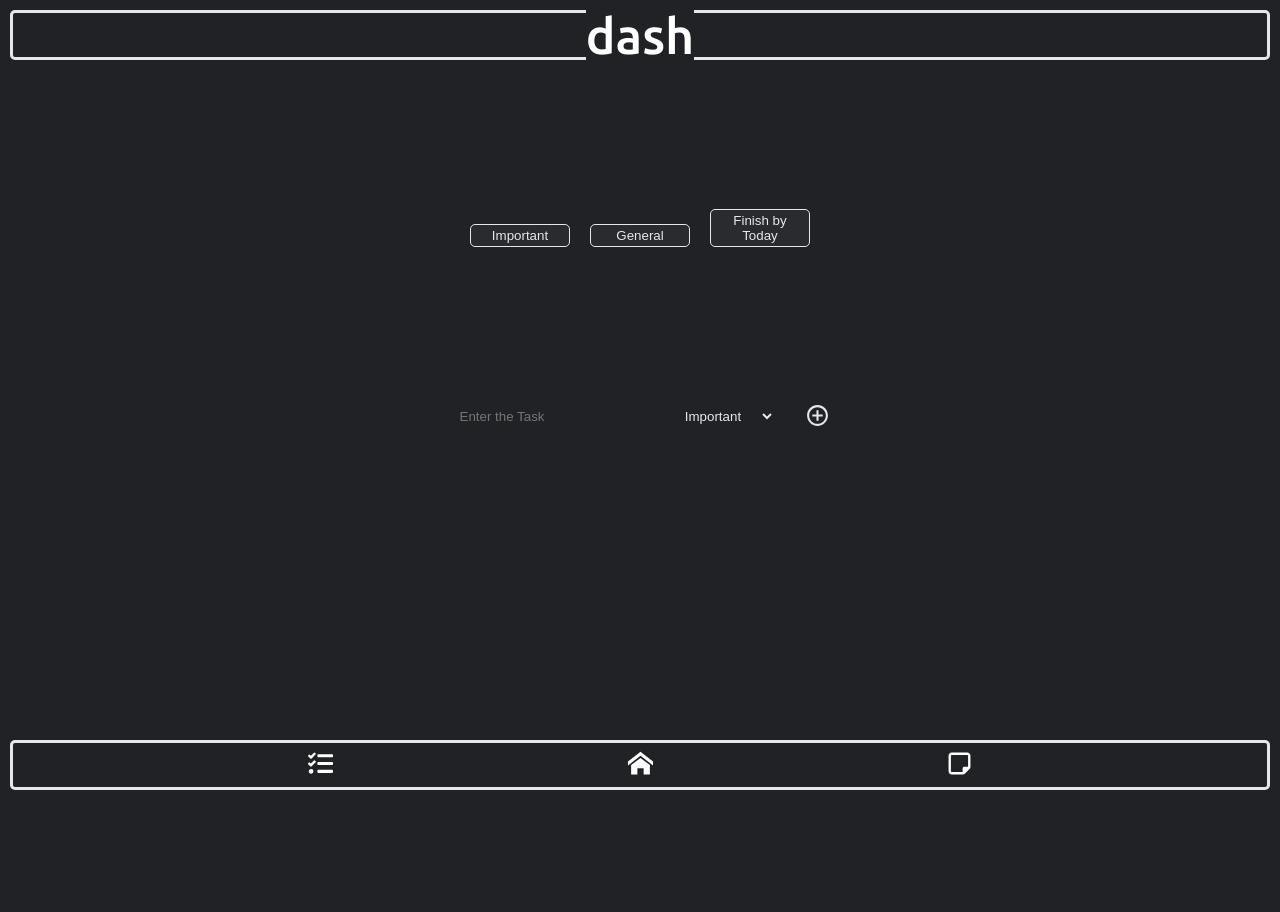
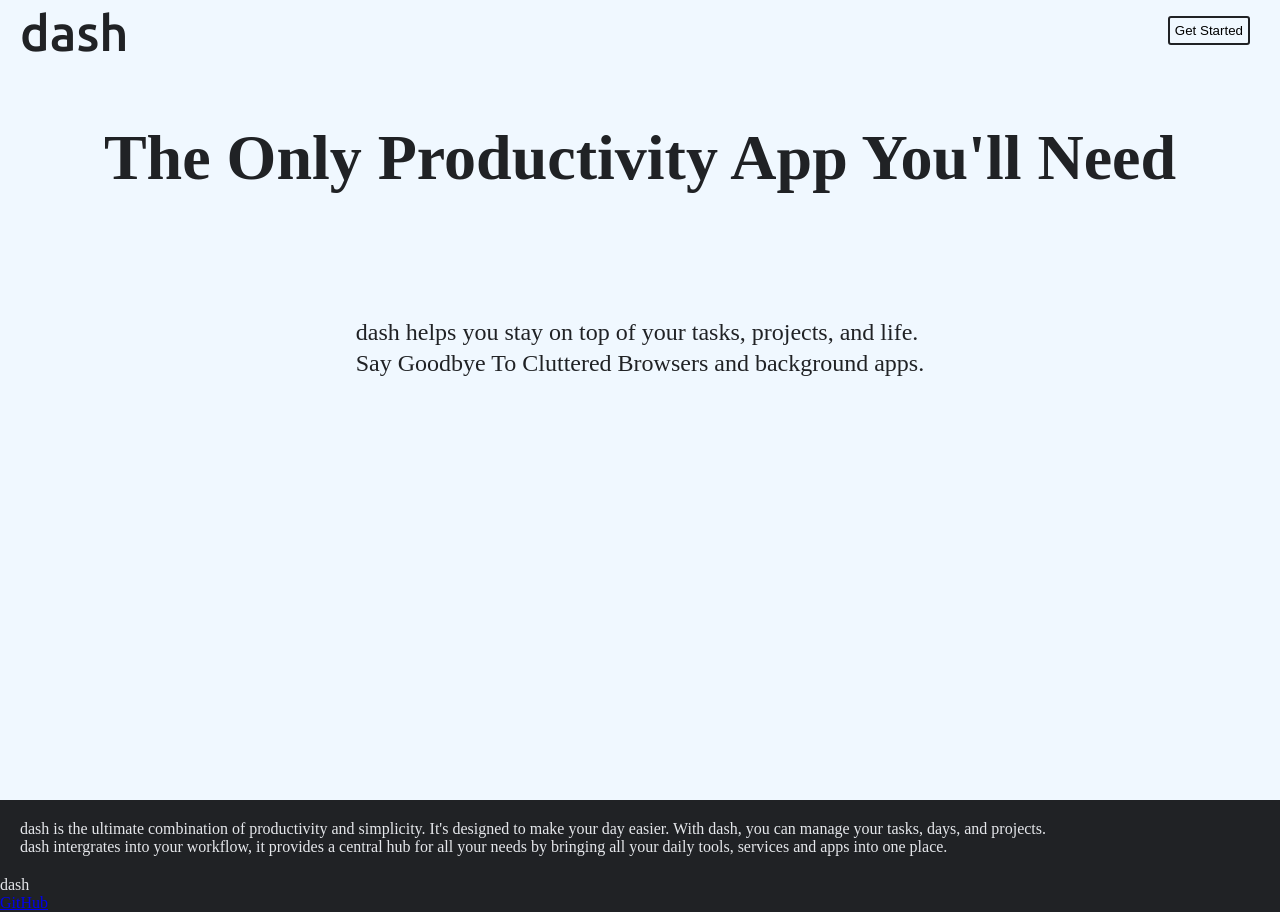
Before and after one commit to sricharanandra/dash, a React (Vite) app: page /tasks in a window 1280 px wide. Before the commit the page ends 800 px from the top, so only its background shows below. Built offline with nearby package versions, Linux system fonts and the light colour scheme.

Commit message:
files restructured, landing page added

```diff
--- a/src/App.jsx
+++ b/src/App.jsx
@@ -1,16 +1,56 @@
+import { Routes, Route } from "react-router-dom";
+import { useEffect, useState } from "react";
+import LandingPage from "./components/LandingPage";
 import Header from "./components/Header";
 import ControlBar from "./components/ControlBar";
-import Display from "./components/Display";
+import Home from "./components/ControlBar-components/Home";
+import Tasks from "./components/ControlBar-components/Tasks";
+import Notes from "./components/ControlBar-components/Notes";
 import "./App.css";
 
 function App() {
+  const [displayApp, setDisplayApp] = useState(false);
+  const handleButtonClick = () => {
+    setDisplayApp(true);
+  };
+  /*   useEffect(() => {
+    const saveState = () => {
+      localStorage.setItem("displayApp", displayApp);
+    };
+    [displayApp];
+
+    return saveState;
+  }, [displayApp]); */
+
+  useEffect(() => {
+    const displayState = localStorage.getItem("displayState");
+    if (displayState === "true") {
+      setDisplayApp(true);
+    }
+  }, []);
+
+  const saveState = () => {
+    localStorage.setItem("displayState", displayApp);
+  };
+
+  useEffect(() => {
+    saveState();
+  }, [displayApp]);
   return (
     <>
-      <div className="main-components">
-        <Header />
-        <Display />
-        <ControlBar />
-      </div>
+      {displayApp ? (
+        <div className="main-components">
+          <Header />
+          <Routes>
+            <Route path="/" element={<Home />} />
+            <Route path="/tasks" element={<Tasks />} />
+            <Route path="/notes" element={<Notes />} />
+          </Routes>
+          <ControlBar />
+        </div>
+      ) : (
+        <LandingPage onButtonClick={handleButtonClick} />
+      )}
     </>
   );
 }
--- a/src/components/Display.jsx
+++ /dev/null
@@ -1,16 +0,0 @@
-import { Routes, Route } from "react-router-dom";
-import Home from "./ControlBar-components/Home";
-import Tasks from "./ControlBar-components/Tasks";
-import Notes from "./ControlBar-components/Notes";
-
-function Display() {
-  return (
-    <Routes>
-      <Route path="/" element={<Home />} />
-      <Route path="/tasks" element={<Tasks />} />
-      <Route path="/notes" element={<Notes />} />
-    </Routes>
-  );
-}
-
-export default Display;
--- /dev/null
+++ b/src/components/LandingPage.jsx
@@ -0,0 +1,47 @@
+import "../styles/LandingPage.css";
+
+function LandingPage({ onButtonClick }) {
+  return (
+    <>
+      <div className="container">
+        <nav className="header">
+          <div className="ubuntu-medium">dash</div>
+          <div className="button-to-app">
+            <button onClick={onButtonClick}>Get Started</button>
+          </div>
+        </nav>
+        <section className="hero-section">
+          <div className="hero-caption">
+            The Only Productivity App You'll Need
+          </div>
+          <div className="hero-subtext">
+            <span>
+              dash helps you stay on top of your tasks, projects, and life.
+            </span>
+            <span>Say Goodbye To Cluttered Browsers and background apps.</span>
+          </div>
+        </section>
+
+        <section className="details">
+          <div className="details-first">
+            dash is the ultimate combination of productivity and simplicity.
+            It's designed to make your day easier. With dash, you can manage
+            your tasks, days, and projects.
+          </div>
+          <div className="details-second">
+            dash intergrates into your workflow, it provides a central hub for
+            all your needs by bringing all your daily tools, services and apps
+            into one place.
+          </div>
+        </section>
+
+        <footer className="footer">
+          <p className="foorer-title">dash</p>
+          <a href="https://github.com/sricharanandra/dash">GitHub</a>
+        </footer>
+      </div>
+    </>
+  );
+}
+
+export default LandingPage;
--- /dev/null
+++ b/src/styles/LandingPage.css
@@ -0,0 +1,137 @@
+/* .container{
+  height: 100dvh;
+  width: 100%;
+  background-color: aliceblue;
+}
+
+.header{
+  position: fixed;
+  display: flex;
+  flex-direction: row;
+  justify-content: space-evenly;
+  align-items: center;
+  height: 50px;
+  width: 100%;
+  background-color: aliceblue;
+  .ubuntu-medium {
+    font-family: "Ubuntu", sans-serif;
+    font-weight: 500;
+    font-style: normal;
+    font-size: 50px;
+    color: #202225;
+    background-color: aliceblue;
+  }
+}
+
+.button-to-app {
+  background-color: aliceblue;
+  width: 80px;
+}
+
+button {
+  display: flex;
+  justify-content: center;
+  align-items: center;
+  height: 30px;
+  width: 80px;
+  margin-right: 20px;
+  border: 2px solid #202225;
+  border-radius: 5px;
+  background-color: aliceblue;
+}
+
+.hero-container{
+  display: flex;
+  flex-direction: column;
+  justify-content: center;
+  align-items: center;
+  height: 100dvh;
+  max-width: 100%;
+  background-color: aliceblue;
+}
+
+.hero-section{
+  display: flex;
+  flex-direction: column;
+  justify-content: space-evenly;
+  height: 100dvh - 50px;
+  width: 100%;
+  background-color: aliceblue;
+}
+ */
+
+ .container {
+   width: 100%;
+   background-color: aliceblue;
+ }
+
+ .header {
+   position: fixed;
+   display: flex;
+   justify-content: space-between;
+   align-items: center;
+
+   top: 0;
+   left: 0;
+   width: 100%;
+   background-color: aliceblue;
+   z-index: 1000;
+   .ubuntu-medium {
+    font-family: "Ubuntu", sans-serif;
+    font-weight: 500;
+    font-style: normal;
+    font-size: 50px;
+    color: #202225;
+    margin-top: 4px;
+    margin-left: 20px;
+    background-color: aliceblue;
+  }
+ }
+
+ .button-to-app{
+  background-color: aliceblue;
+
+ }
+ button{
+  background-color: aliceblue;
+  padding: 5px;
+  border: 2px solid #202225;
+  border-radius: 3px;
+  margin-right: 30px;
+ }
+
+ .hero-section {
+   display: flex;
+   flex-direction: column;
+   justify-content: space-evenly;
+   align-items: center;
+   height: 100vh;
+   max-width: 100%;
+   background-color: aliceblue;
+   color: #202225;
+ }
+ .hero-caption {
+   font-size: 4rem;
+   font-weight: bold;
+   background-color: aliceblue;
+   margin-bottom: 0px;
+ }
+
+ .hero-subtext {
+  display: flex;
+  flex-direction: column;
+  margin-bottom: 300px;
+  padding: 0;
+   font-size: 1.5rem;
+   color: #202225;
+   background-color: aliceblue;
+ }
+
+ span{
+  background-color: aliceblue;
+  padding:2px;
+ }
+
+ .details {
+   padding: 20px;
+ }
--- a/src/styles/Notes.css
+++ b/src/styles/Notes.css
@@ -105,16 +105,20 @@
 
 .del-button {
   border: none;
+  width: 20px;
+  margin-right: 20px;
 }
 .note-footer{
   display: flex;
   flex-direction: row;
   justify-content: space-between;
   font-size: small;
-  color: #e5e7eb
+  color: #e5e7eb;
+  width: 290px
 }
 .note-delete-button {
-  margin-left: 200px;
+width: 20px;
+
 }
 .the-notes {
   display: flex;
--- a/src/styles/Tasks.css
+++ b/src/styles/Tasks.css
@@ -15,6 +15,7 @@
   }
 
   .category-selector{
+
     margin-left: 10px;
     background-color: #202225;
     color: #e5e7eb;
@@ -75,7 +76,14 @@
     margin: 10px;
     background-color: #292b2f;
     color: #e5e7eb;
-    width: 100px;
+    width: 120px;
     border: 1px solid;
     border-radius: 5px;
   }
+
+  .category-buttons {
+    display: flex;
+    flex-direction: row;
+    justify-content: space-evenly;
+    align-items: center;
+  }
```
